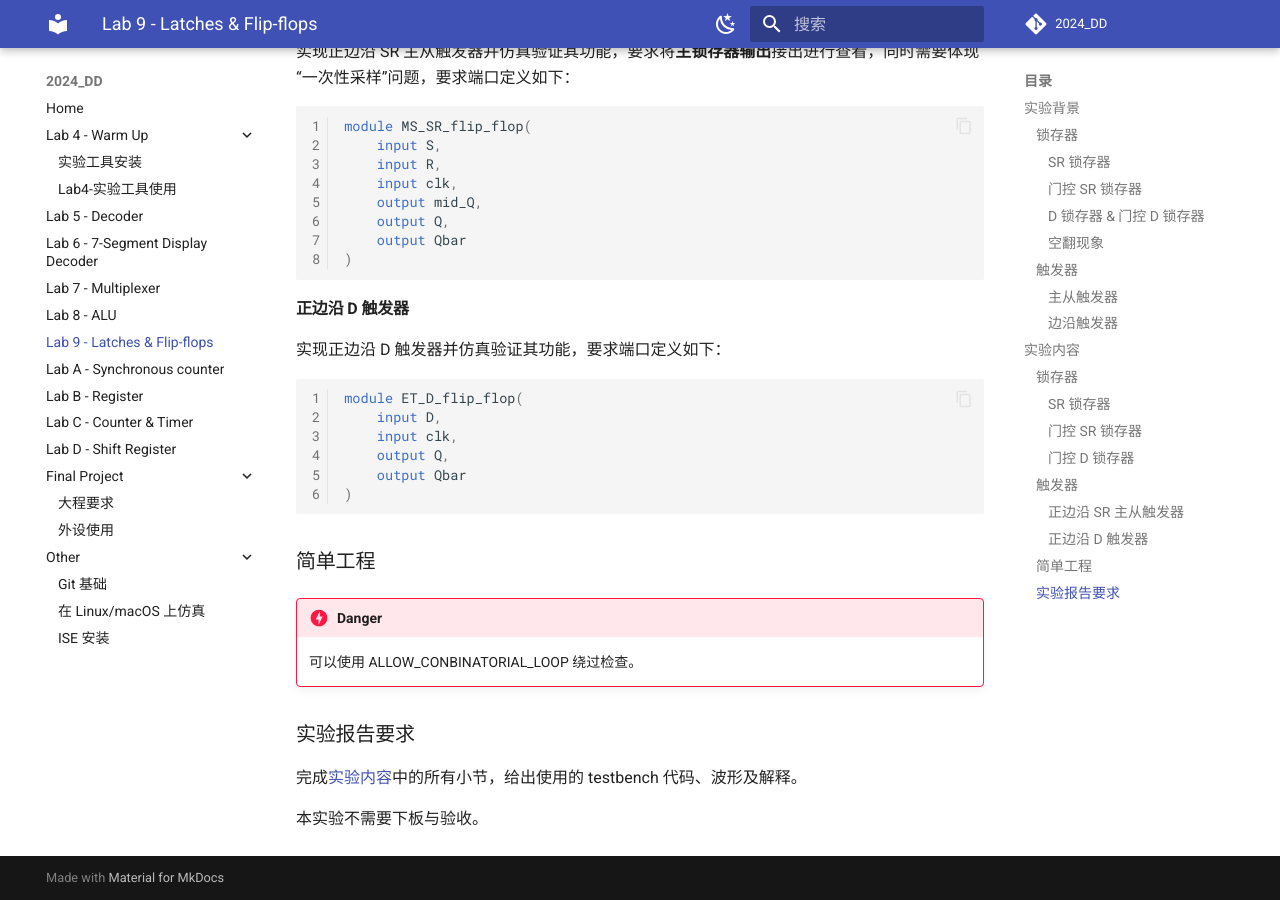
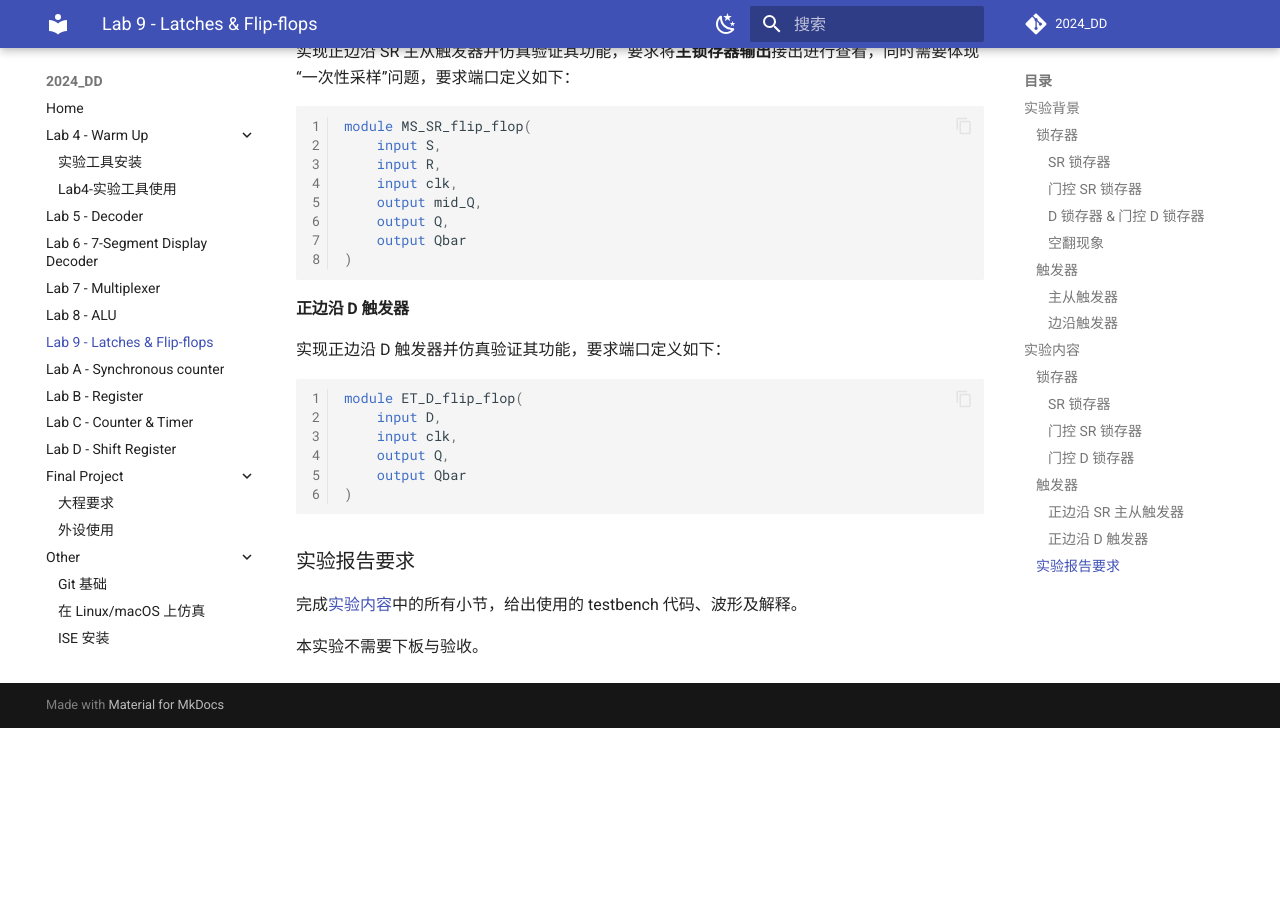
Before and after one commit to Guahao31/2024_DD, an MkDocs documentation site: the page built from docs/lab9/latches_flip_flops.md, in a window 1280 px wide and 900 px high, scrolled down 5597 px. Built offline with MkDocs 1.6.1 and Material for MkDocs 9.7.7, drawn with Linux system fonts in a browser that asks for light colours; a script that is not in the unit is left out; comment, search, counter and statistics services are not loaded; after the commit the page ends 6325 px from its top, so only the background shows below that.

Commit message:
fix: remove req of test-on-board

````diff
--- a/docs/lab9/latches_flip_flops.md
+++ b/docs/lab9/latches_flip_flops.md
@@ -168,13 +168,6 @@ module ET_D_flip_flop(
 )
 ```
 
-### 简单工程
-
-!!! danger
-    可以使用 ALLOW_CONBINATORIAL_LOOP 绕过检查。
-
-<!-- 使用一个简单的工程下板观察实现的几种锁存器和触发器的行为与现象。 -->
-
 ### 实验报告要求
 
 完成[实验内容](#lab-con)中的所有小节，给出使用的 testbench 代码、波形及解释。
````
